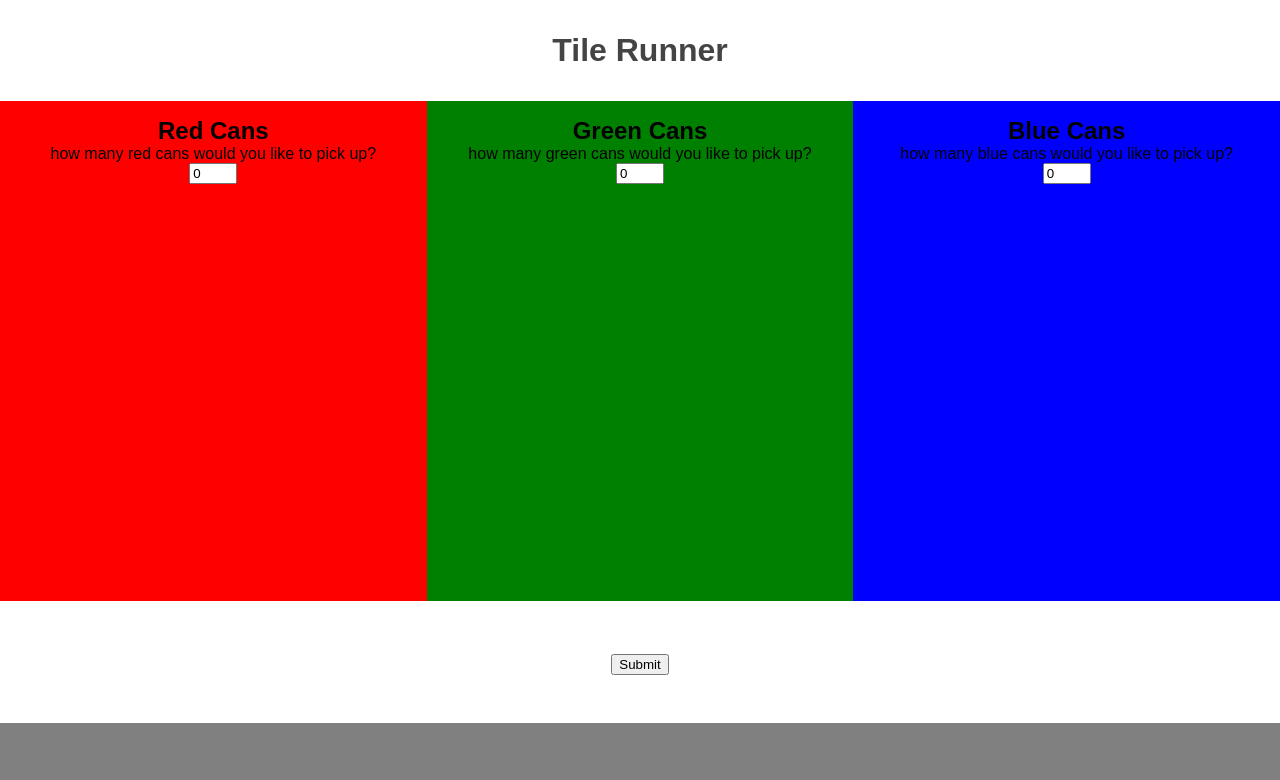
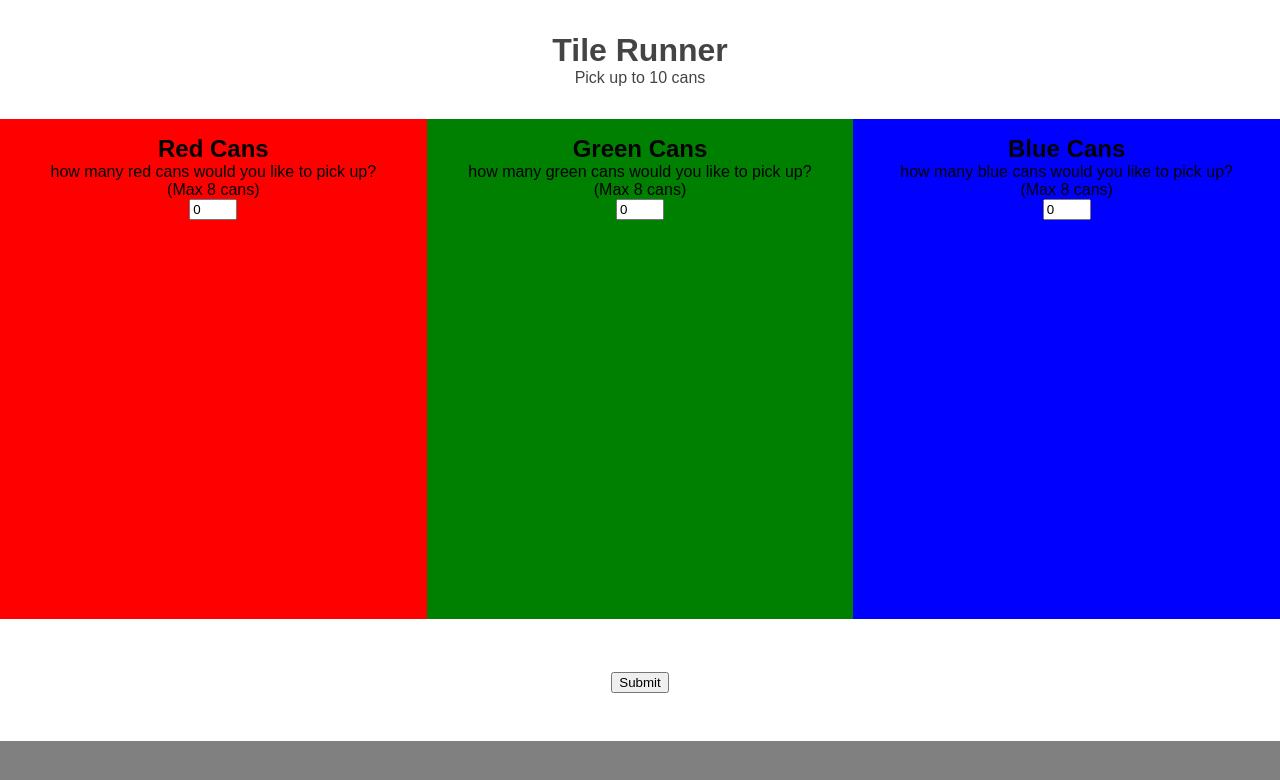
Before and after one commit to Callidusjohn/Engg2018, a plain HTML site: page arduinoFrontEnd/index.html in a window 1280 px wide. Drawn offline with Linux system fonts and the light colour scheme.

Commit message:
added instructions to home page

```diff
--- a/arduinoFrontEnd/index.html
+++ b/arduinoFrontEnd/index.html
@@ -11,12 +11,14 @@
 <body>
   <header>
     <h1>Tile Runner</h1>
+    <p>Pick up to 10 cans</p>
   </header>
   <main>
 
     <div class="col col1">
       <h2>Red Cans</h2>
       <p>how many red cans would you like to pick up?</p>
+      <p>(Max 8 cans)</p>
       <div class="container">
         <form>
           <input id="1" type="number"min="0" max="8" step="1" name="Cans">
@@ -26,6 +28,7 @@
     <div class="col col2">
       <h2>Green Cans</h2>
       <p>how many green cans would you like to pick up?</p>
+      <p>(Max 8 cans)</p>
       <div class="container">
         <form>
           <input id="2" type="number"min="0" max="8" step="1" name="Cans">
@@ -35,6 +38,7 @@
     <div class="col col3">
       <h2>Blue Cans</h2>
       <p>how many blue cans would you like to pick up?</p>
+      <p>(Max 8 cans)</p>
       <div class="container">
         <form>
           <input id="3" type="number"min="0" max="8" step="1"name="Cans">
```
